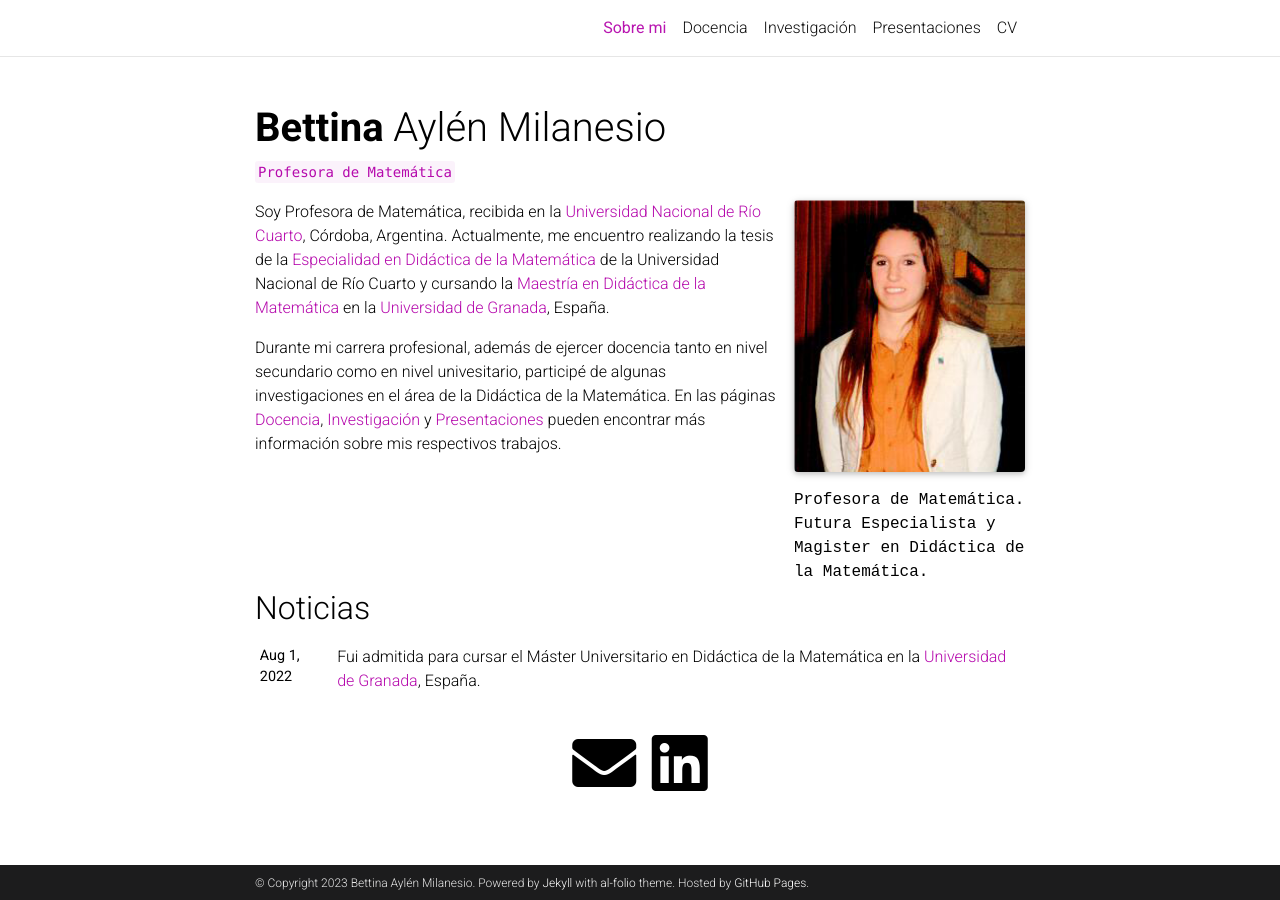
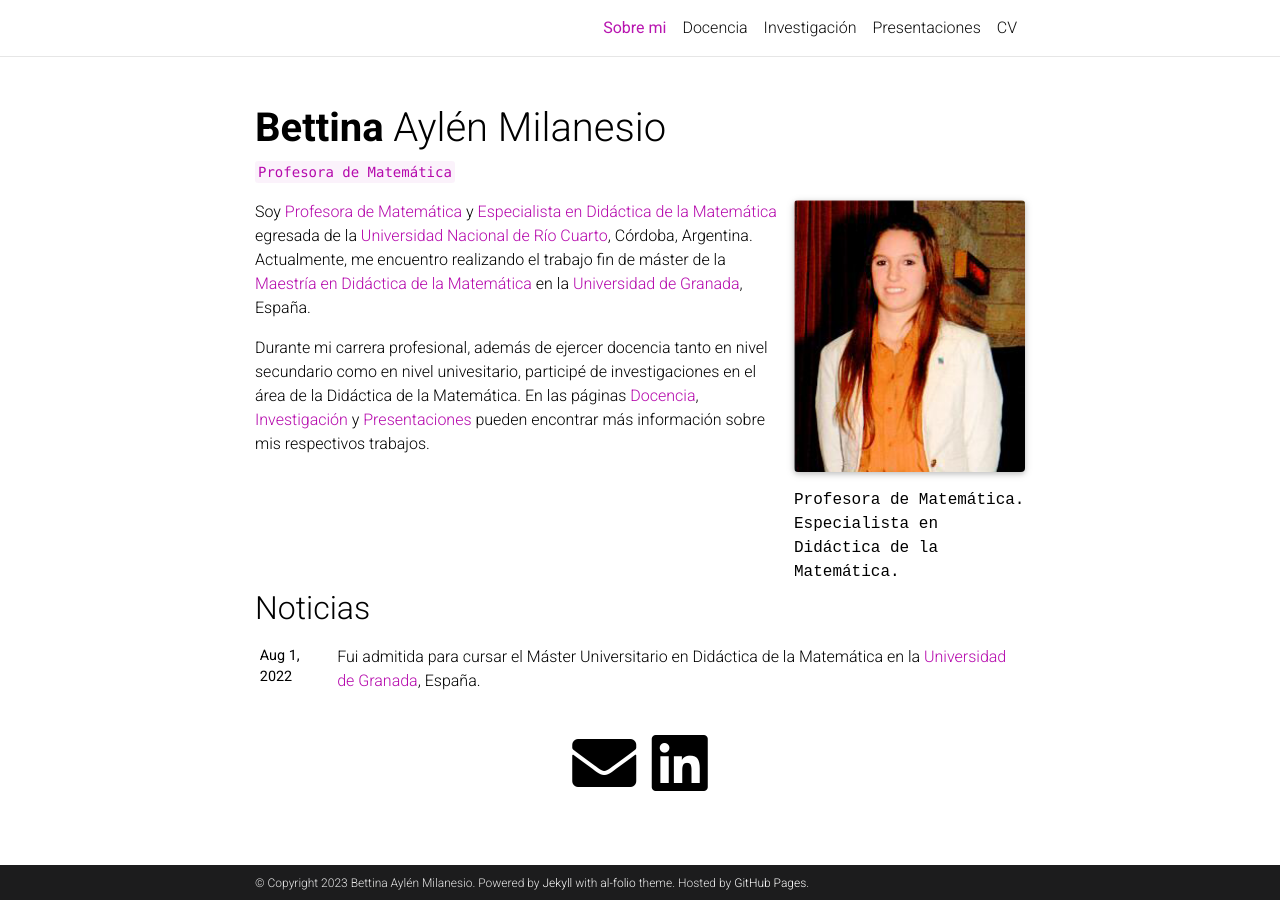
Before and after one commit to bmilanesio/bmilanesio.github.io, a Jekyll site: the page built from _pages/about.md, in a window 1280 px wide. Built offline with Jekyll 4.4.1, drawn with Linux system fonts in a browser that asks for light colours; full-size pictures stand in for the smaller copies a plugin makes; comment, search, counter and statistics services are not loaded; a style sheet for code colours, icons or effects is not loaded.

Commit message:
Actualizando pag principal

```diff
--- a/_pages/about.md
+++ b/_pages/about.md
@@ -10,7 +10,7 @@
   image_circular: false # crops the image to make it circular
   address: >
     <p>Profesora de Matemática.</p>
-    <p>Futura Especialista y Magister en Didáctica de la Matemática.</p>
+    <p>Especialista en Didáctica de la Matemática.</p>
     <p></p>
 
 news: true  # includes a list of news items
@@ -18,6 +18,6 @@
 social: true  # includes social icons at the bottom of the page
 ---
 
-Soy Profesora de Matemática, recibida en la [Universidad Nacional de Río Cuarto](https://www.unrc.edu.ar/), Córdoba, Argentina. Actualmente, me encuentro realizando la tesis de la [Especialidad en Didáctica de la Matemática](https://www.exa.unrc.edu.ar/especializacion-en-didactica-de-la-matematica/) de la Universidad Nacional de Río Cuarto y cursando la [Maestría en Didáctica de la Matemática](https://www.ugr.es/estudiantes/master-doctorados/master-universitario-didactica-matematica-1) en la [Universidad de Granada](https://www.ugr.es/), España.
+Soy [Profesora de Matemática](https://www.unrc.edu.ar/unrc/carreras/exa_prof_matematica.php) y [Especialista en Didáctica de la Matemática](https://www.exa.unrc.edu.ar/especializacion-en-didactica-de-la-matematica/) egresada de la [Universidad Nacional de Río Cuarto](https://www.unrc.edu.ar/), Córdoba, Argentina. Actualmente, me encuentro realizando el trabajo fin de máster de la [Maestría en Didáctica de la Matemática](https://www.ugr.es/estudiantes/master-doctorados/master-universitario-didactica-matematica-1) en la [Universidad de Granada](https://www.ugr.es/), España.
 
-Durante mi carrera profesional, además de ejercer docencia tanto en nivel secundario como en nivel univesitario, participé de algunas investigaciones en el área de la Didáctica de la Matemática. En las páginas [Docencia](/teaching/), [Investigación](/research/) y [Presentaciones](https://bmilanesio.github.io/presentations/) pueden encontrar más información sobre mis respectivos trabajos.
+Durante mi carrera profesional, además de ejercer docencia tanto en nivel secundario como en nivel univesitario, participé de investigaciones en el área de la Didáctica de la Matemática. En las páginas [Docencia](/teaching/), [Investigación](/research/) y [Presentaciones](https://bmilanesio.github.io/presentations/) pueden encontrar más información sobre mis respectivos trabajos.
```
